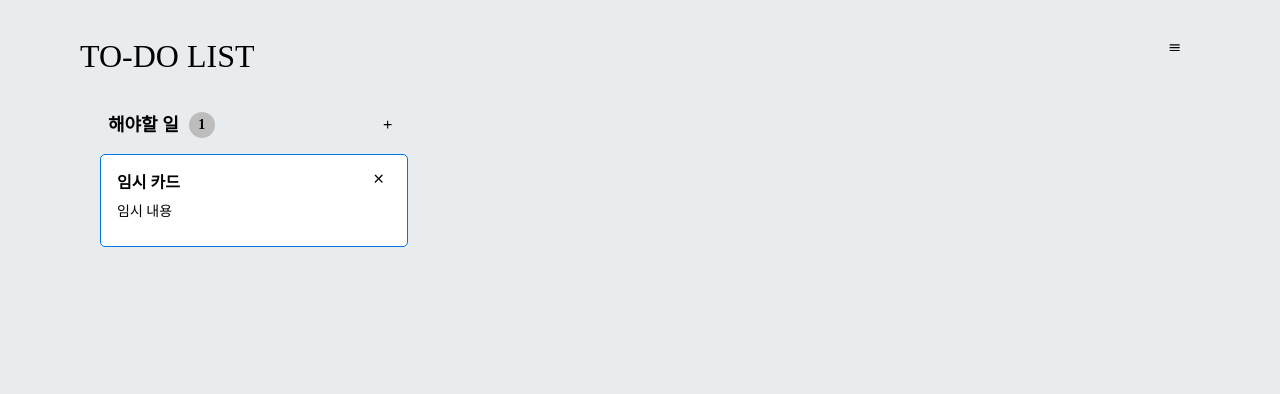
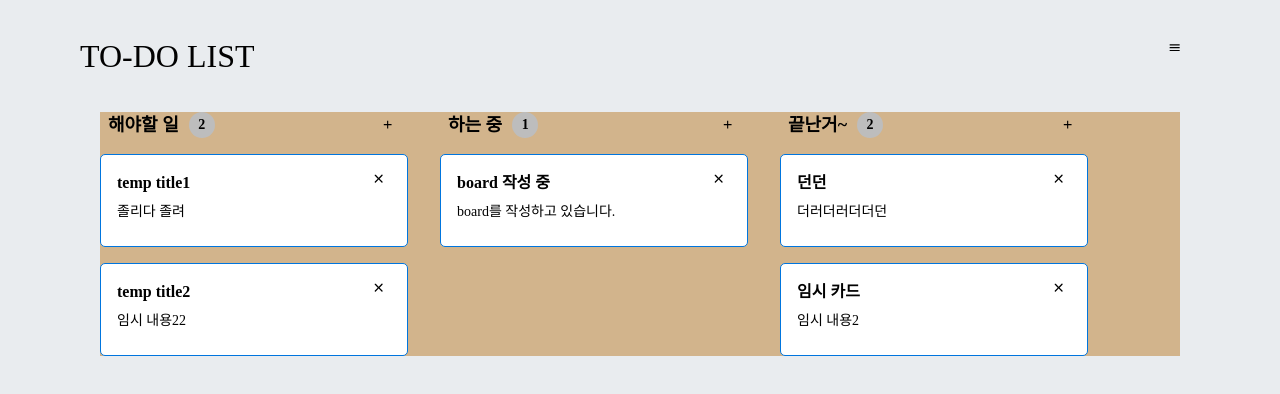
Before and after one commit to codesquad-members-2021/todo-list, a React (Create React App) app in the folder todolist/: page / in a window 1280 px wide. Shown: the top 394 px of the page. Built offline with nearby package versions, Linux system fonts and the light colour scheme.

Commit message:
[Add] Board (#19)
Board 컴포넌트와 임시 데이터 추가

```diff
--- a/todolist/src/components/Board.jsx
+++ b/todolist/src/components/Board.jsx
@@ -1,9 +1,59 @@
 import Column from "./column/Column";
+import styled from "styled-components";
 
-export default function Board({ handleLog }) {
+const BoardBlock = styled.div`
+  display: flex;
+  background: tan;
+`;
+
+const columns = [
+  {
+    title: "해야할 일",
+    items: [
+      {
+        id: 1,
+        title: "temp title1",
+        content: "졸리다 졸려",
+      },
+      {
+        id: 2,
+        title: "temp title2",
+        content: "임시 내용22",
+      },
+    ],
+  },
+  {
+    title: "하는 중",
+    items: [
+      {
+        id: 3,
+        title: "board 작성 중",
+        content: "board를 작성하고 있습니다.",
+      },
+    ],
+  },
+  {
+    title: "끝난거~",
+    items: [
+      {
+        id: 4,
+        title: "던던",
+        content: "더러더러더더던",
+      },
+      {
+        id: 5,
+        title: "임시 카드",
+        content: "임시 내용2",
+      },
+    ],
+  },
+];
+export default function Board({ onLog }) {
   return (
-    <>
-      <Column onLog={handleLog} />
-    </>
+    <BoardBlock>
+      {columns.map((column) => (
+        <Column onLog={onLog} column={column} />
+      ))}
+    </BoardBlock>
   );
 }
--- a/todolist/src/components/column/Column.jsx
+++ b/todolist/src/components/column/Column.jsx
@@ -7,7 +7,7 @@ import Button from "../utils/Button";
 
 const ColumnContainer = styled.section`
   width: 308px;
-  margin-right: 1em;
+  margin-right: 2em;
 `;
 
 const ColumnMenu = styled.div`
@@ -39,16 +39,9 @@ const ColumnCount = styled.div`
   margin: 0px 10px;
 `;
 
-function Column(props) {
-  // 임시 컬럼
-  const [cards, setCards] = useState([
-    {
-      id: 1,
-      title: "임시 카드",
-      content: "임시 내용",
-    },
-  ]);
-  const { onLog } = props;
+function Column({ onLog, column }) {
+  const { title, items } = column;
+  const [cards, setCards] = useState(items);
 
   const [enrollMode, setEnrollMode] = useState(false);
 
@@ -92,7 +85,7 @@ function Column(props) {
     <ColumnContainer>
       <ColumnMenu>
         <ColumnTitle>
-          <div>해야할 일</div>
+          <div>{title}</div>
           <ColumnCount>{cards.length}</ColumnCount>
         </ColumnTitle>
         <Button onClick={() => setEnrollMode(!enrollMode)} type="add" />
```
